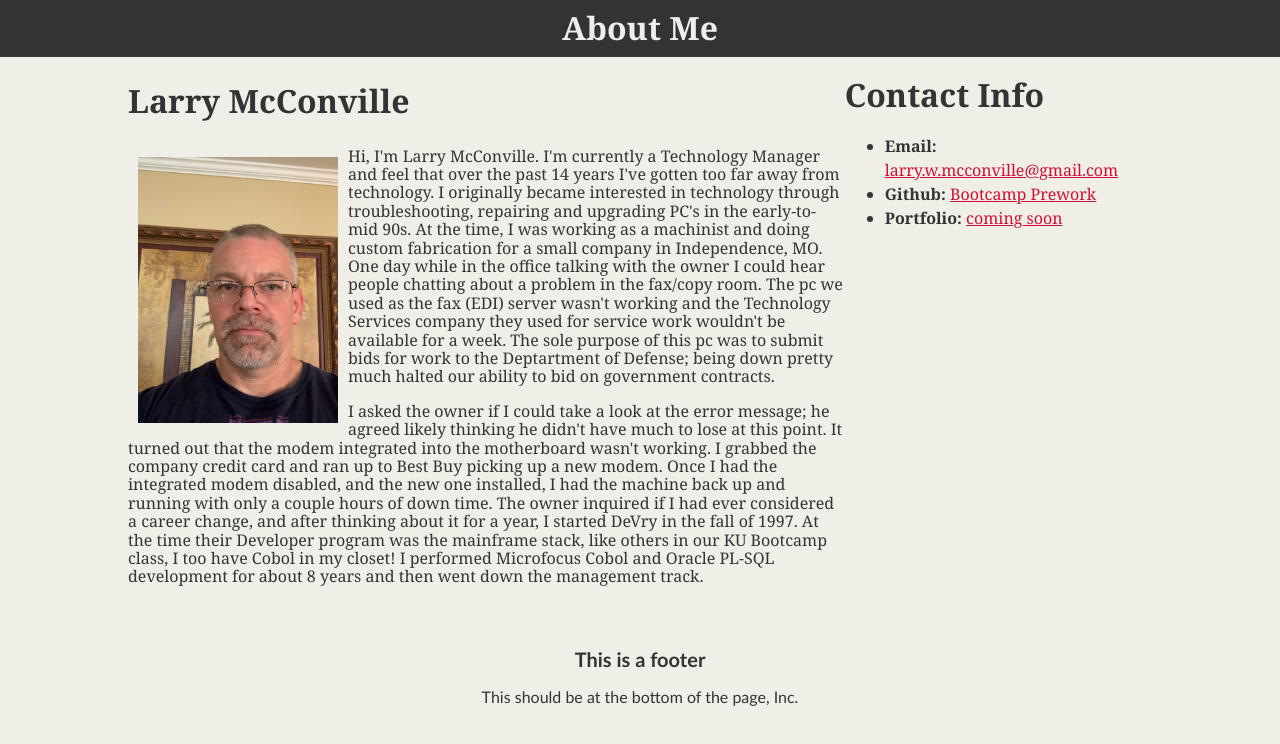
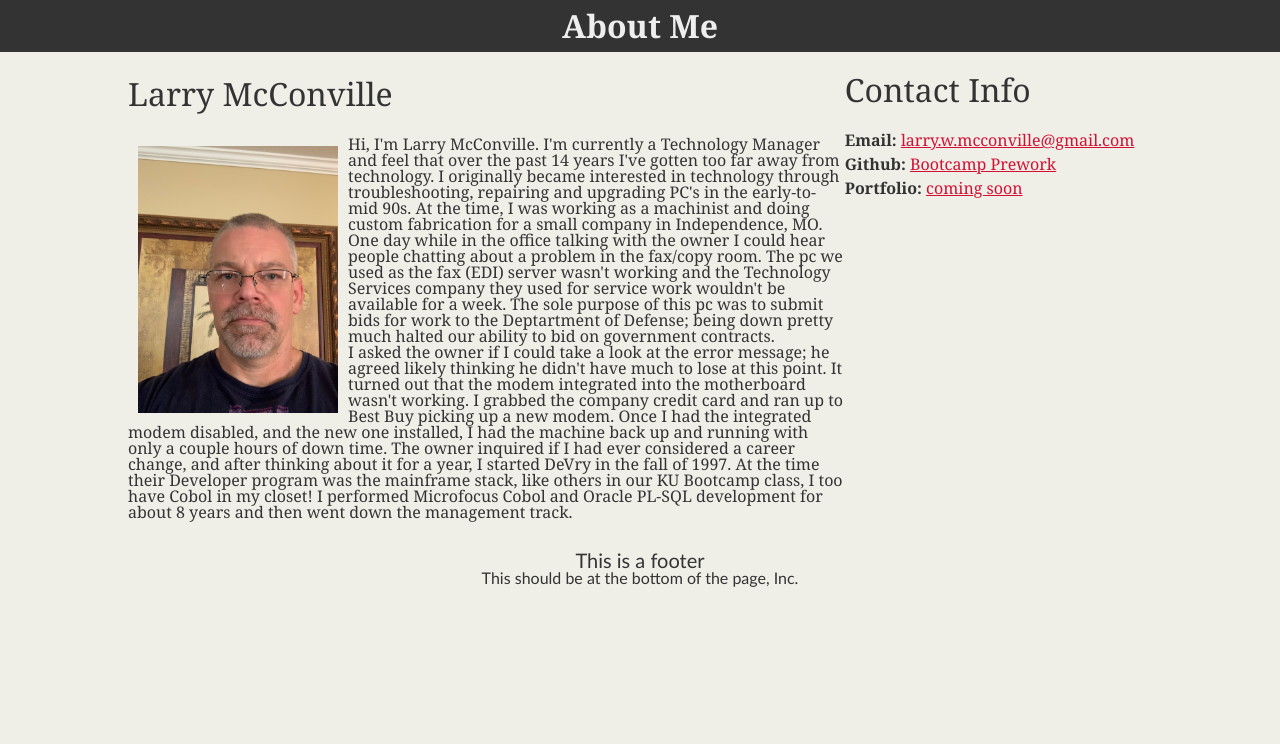
Before and after one commit to LarryMcConville/LarryMcConville, a plain HTML site: page index.html in a window 1280 px wide. Drawn offline with Linux system fonts and the light colour scheme.

Commit message:
added baseline formatting for h2

```diff
--- a/css/style.css
+++ b/css/style.css
@@ -31,6 +31,7 @@ header h1 {
 
 .container h2 {
     font-size: 2em;
+    margin: 26px 0px;
 }
 
 .container #main-bio {
--- a/index.html
+++ b/index.html
@@ -2,7 +2,7 @@
 <html>
     <head>
         <title>About Me</title>
-        <!--<link rel="stylesheet" type="text/css" href="css/reset.css">-->
+        <link rel="stylesheet" type="text/css" href="css/reset.css">
         <link rel="stylesheet" type="text/css" href="css/normalize.css">
         <link rel="stylesheet" type="text/css" href="css/style.css">
     </head>
```
